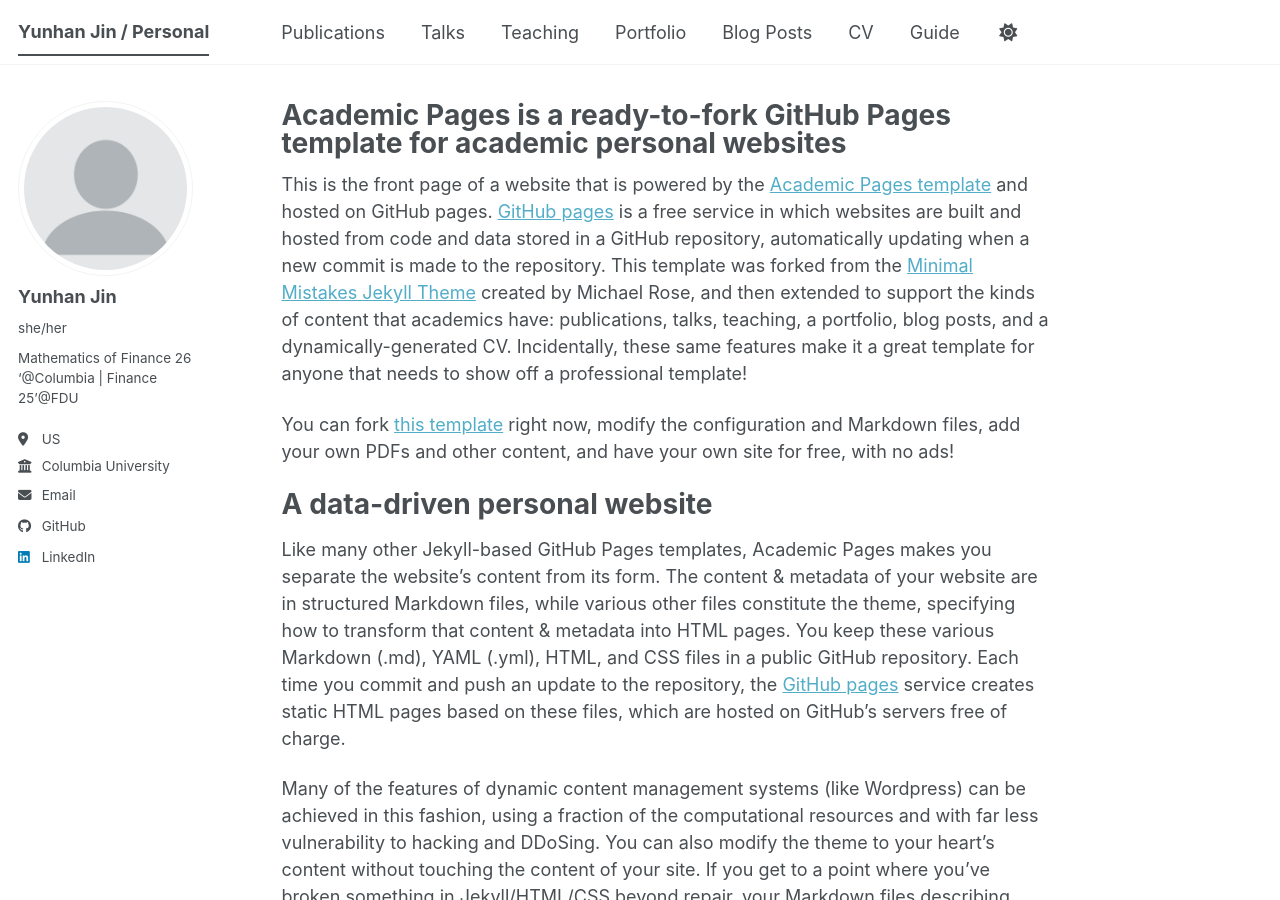
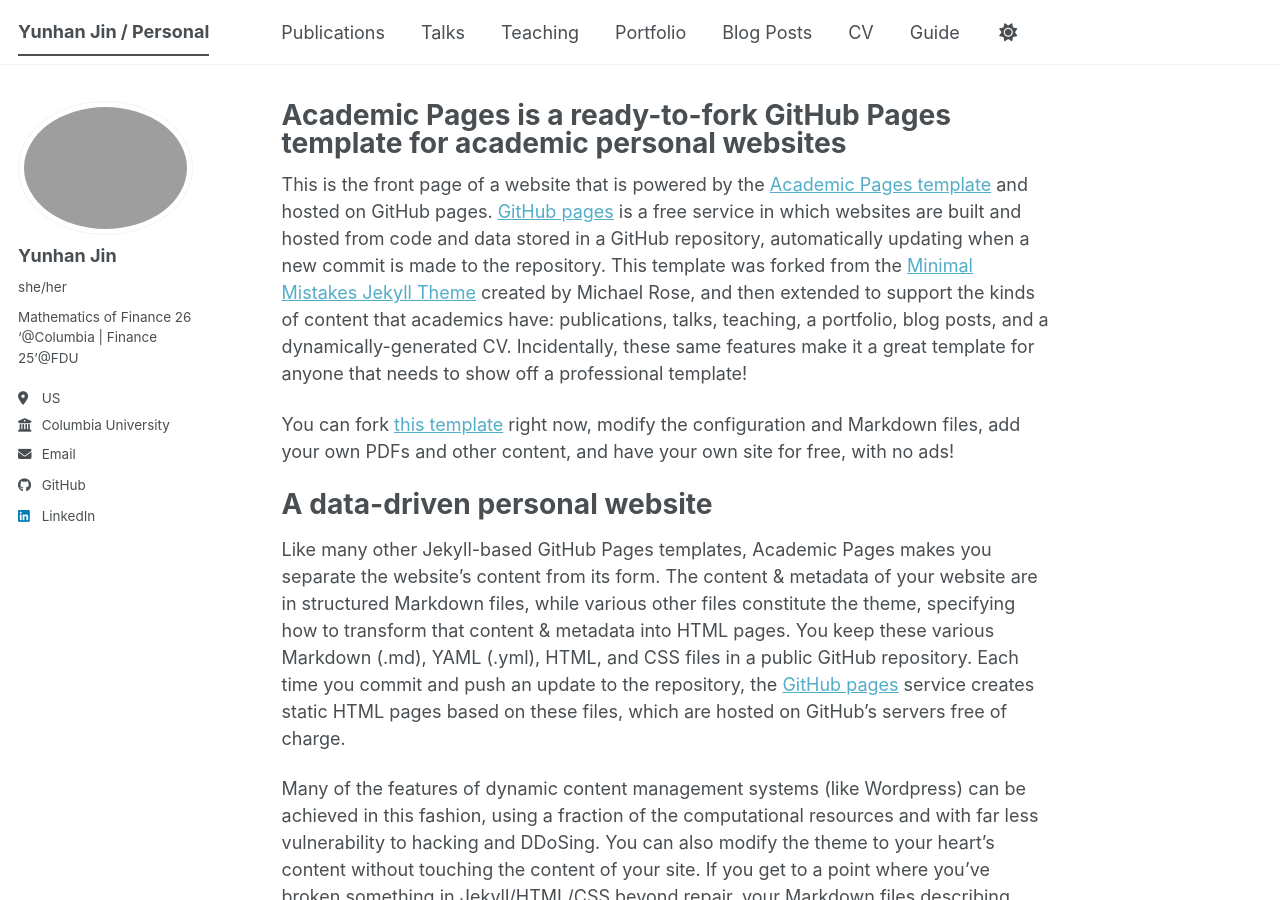
Before and after one commit to yunhanjin001/yunhanjin001.github.io, a Jekyll site: the page built from _pages/about.md, in a window 1280 px wide and 900 px high. Built offline with Jekyll 4.4.1, drawn with Linux system fonts in a browser that asks for light colours; a script bundle is joined from its source files by our own code; library files that are not in the unit come from our copies.

Commit message:
Change author avatar from profile.png to test.png

```diff
--- a/_config.yml
+++ b/_config.yml
@@ -23,7 +23,7 @@
 #               Additional customization can be done by editing /_includes/author-profile.html
 author:
   # Biographic information
-  avatar           : "profile.png"
+  avatar           : "test.png"
   name             : "Yunhan Jin"
   pronouns         : "she/her"
   bio              : "Mathematics of Finance 26 ‘@Columbia | Finance 25’@FDU"
```
